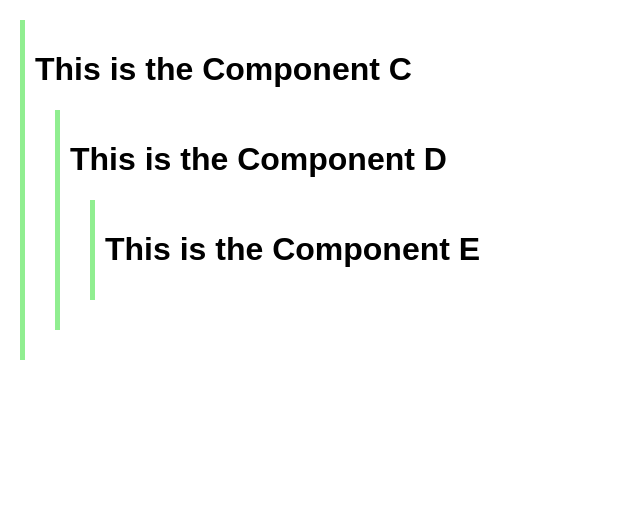
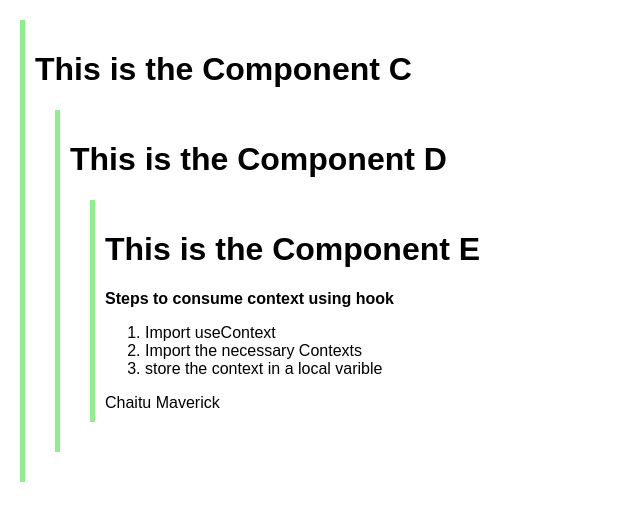
Before and after one commit to ChaitanyaVSH/ReactHooks, a React (Create React App) app: page / in a window 1280 px wide. Shown: the top 520 px of the page, without its empty margins (0-640 px from the left). Built offline with nearby package versions, Linux system fonts and the light colour scheme.

Commit message:
React Hooks Day 4: useContext hook, importing context and consuming it using the hooks

```diff
--- a/src/components/useContextHook/ComponentE.js
+++ b/src/components/useContextHook/ComponentE.js
@@ -1,9 +1,18 @@
-import React from "react";
+import React, { useContext } from "react";
+import { userContext } from "../../App";
 
 function ComponentE() {
+  const user = useContext(userContext);
   return (
     <div className="container">
       <h1>This is the Component E</h1>
+      <strong>Steps to consume context using hook</strong>
+      <ol>
+        <li>Import useContext</li>
+        <li>Import the necessary Contexts</li>
+        <li>store the context in a local varible</li>
+      </ol>
+      {user}
     </div>
   );
 }
```
